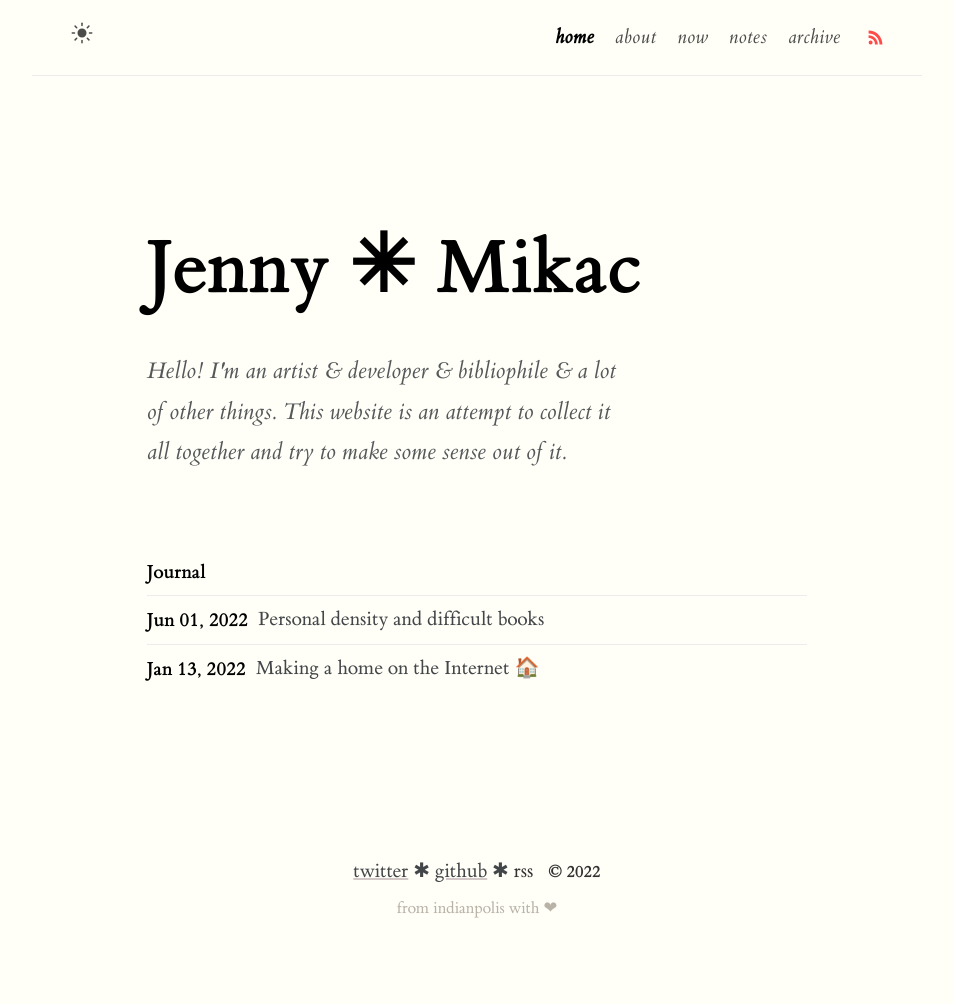
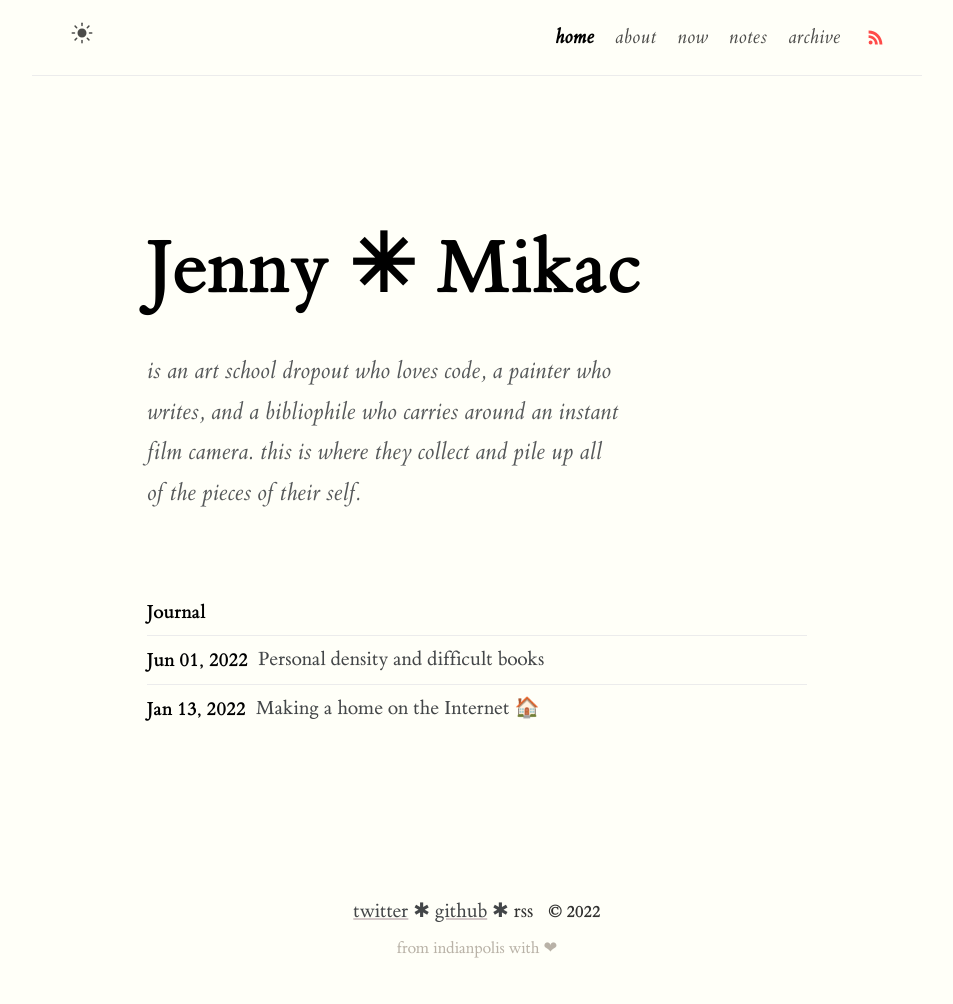
Before and after one commit to maudlinmandrake/hypertext-journal, a Jekyll site: the page built from index.md, in a window 1280 px wide. Shown: the whole page, without its empty margins (163-1116 px from the left). Built offline with Jekyll 4.4.1, drawn with Linux system fonts in a browser that asks for light colours; before the commit the page ends 963 px from its top, so only the background shows below that.

Commit message:
Re-wrote front page blurb

```diff
--- a/_config.yml
+++ b/_config.yml
@@ -4,7 +4,7 @@ description: Journal of a wannabe-polymath musing about books, self-directed lea
 lang: en-US # default lang
 timezone: USA/Indianapolis # set your timezone
 image: assets/img/ogp.png # This image used for Open Graph more info https://ogp.me/
-repo: https://github.com/maudlinmandrake/blog # site repo [optional]
+repo: https://github.com/maudlinmandrake/hypertext-journal # site repo [optional]
 mode: light # default theme "dark" | "light"
 
 # Profile settings
@@ -21,7 +21,6 @@ author:
 url: "https://www.jennymikac.com" #
 baseurl:
 permalink: /:title/
-google_analytics: # leave it blank if not wish
 
 # Collection setting
 collections:
--- a/_includes/author.html
+++ b/_includes/author.html
@@ -1,5 +1,5 @@
 <div class="author">
 
   <h2 class="author-name">Jenny ✳︎ Mikac</h2>
-  <p class="author-bio">Hello! I'm an artist & developer & bibliophile & a lot of other things. This website is an attempt to collect it all together and try to make some sense out of it. </p>
+  <p class="author-bio">is an art school dropout who loves code, a painter who writes, and a bibliophile who carries around an instant film camera. this is where they collect and pile up all of the pieces of their self. </p>
 </div>
```
Also changed, not shown: 1 other file.
